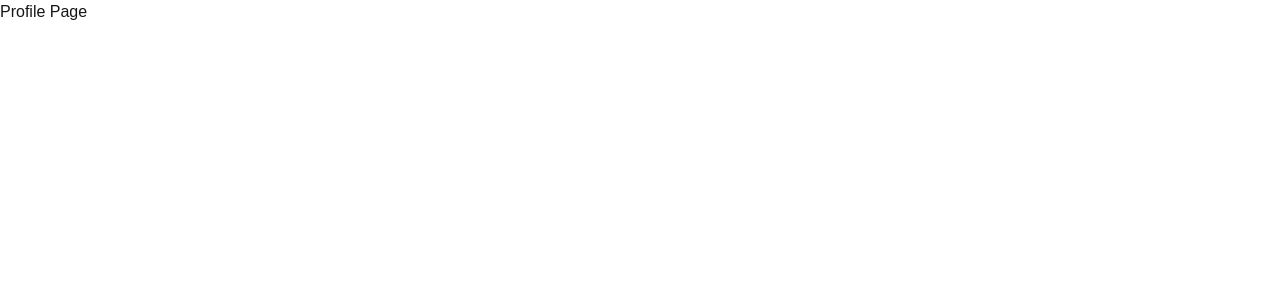
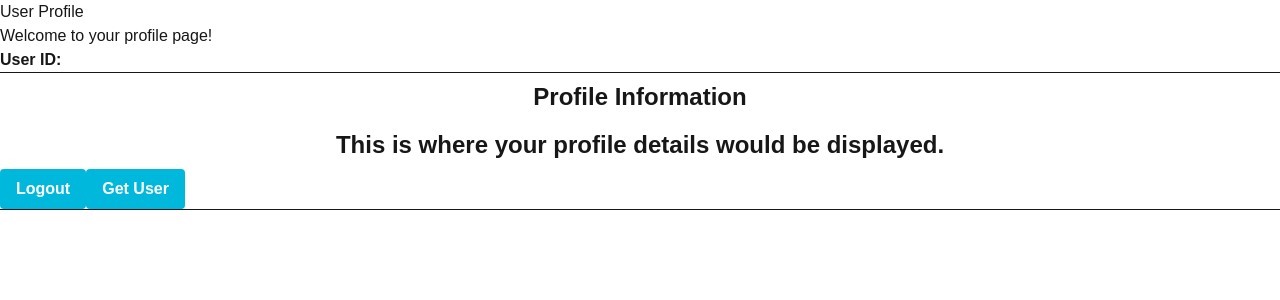
Before and after one commit to vastav-ik/auth-project, a Next.js app: page /profile in a window 1280 px wide. Shown: the top 300 px of the page. Built offline with nearby package versions, Linux system fonts and the light colour scheme.

Commit message:
Implement user authentication routes for fetching current user and logging out; add token validation and redirect logic

```diff
--- /dev/null
+++ b/src/app/api/users/current/route.ts
@@ -0,0 +1,21 @@
+import { getTokenData } from "../../../../helpers/getTokenData";
+import { NextResponse, NextRequest } from "next/server";
+import User from "../../../../models/userModel";
+import connectDB from "../../../../db/config";
+
+export async function GET(request: NextRequest) {
+  await connectDB();
+  try {
+    const tokenData: any = getTokenData(request);
+    const user = await User.findOne({ _id: tokenData.id }).select("-password");
+    if (!user) {
+      return NextResponse.json({ message: "User not found" }, { status: 404 });
+    }
+    return NextResponse.json(
+      { message: "User found", success: true, data: user },
+      { status: 200 }
+    );
+  } catch (error: any) {
+    return NextResponse.json({ message: error.message }, { status: 401 });
+  }
+}
--- /dev/null
+++ b/src/app/api/users/logout/route.ts
@@ -0,0 +1,20 @@
+import { NextAdapter } from "next";
+import { NextResponse } from "next/server";
+
+export async function GET() {
+  try {
+    const response = NextResponse.json({
+      message: "Logout successful",
+      success: true,
+    });
+
+    response.cookies.set("token", "", {
+      httpOnly: true,
+      expires: new Date(0),
+    });
+
+    return response;
+  } catch (error: any) {
+    return NextResponse.json({ message: error.message }, { status: 500 });
+  }
+}
--- a/src/app/profile/[id]/page.tsx
+++ b/src/app/profile/[id]/page.tsx
@@ -1,12 +1,12 @@
 import React from "react";
 interface UserProfileProps {
-  params: {
+  params: Promise<{
     id: string;
-  };
+  }>;
 }
 
-export default function UserProfile({ params }: UserProfileProps) {
-  const { id } = params;
+export default async function UserProfile({ params }: UserProfileProps) {
+  const { id } = await params;
 
   return <h1>User ID: {id}</h1>;
 }
--- a/src/app/profile/page.tsx
+++ b/src/app/profile/page.tsx
@@ -1,7 +1,66 @@
+"use client";
+import axios from "axios";
+import Link from "next/link";
+import { useState } from "react";
+
 export default function ProfilePage() {
+  const logout = async () => {
+    try {
+      await axios.get("/api/users/logout").then((response) => {
+        console.log(response.data);
+      });
+      window.location.href = "/login";
+      console.log("Logout successful");
+    } catch (error) {
+      console.error("Error during logout:", error);
+    }
+  };
+  const [user, setUser] = useState("");
+
+  const getUser = async () => {
+    try {
+      const response = await axios.get("/api/users/current");
+      console.log("User data:", response.data);
+      setUser(response.data.data._id);
+    } catch (error) {
+      console.error("Error fetching user data:", error);
+    }
+  };
+
   return (
     <div>
-      <h1>Profile Page</h1>
+      <h1>User Profile</h1>
+      <p>Welcome to your profile page!</p>
+      <p className="font-bold">
+        User ID:{" "}
+        {user === "Nothing" ? (
+          "Loading..."
+        ) : (
+          <Link href={`/profile/${user}`}>{user}</Link>
+        )}
+      </p>
+      <h2></h2>
+
+      <hr />
+      <div className="bgc-light pad-m text-2xl font-bold text-center flex flex-col items-center justify-center gap-4 py-2">
+        <h2>Profile Information</h2>
+        <p>This is where your profile details would be displayed.</p>
+      </div>
+      <div>
+        <button
+          className="bg-cyan-500 hover:bg-cyan-700 text-white font-bold py-2 px-4 rounded"
+          onClick={logout}
+        >
+          Logout
+        </button>
+        <button
+          className="bg-cyan-500 hover:bg-cyan-700 text-white font-bold py-2 px-4 rounded"
+          onClick={getUser}
+        >
+          Get User
+        </button>
+      </div>
+      <hr />
     </div>
   );
 }
--- /dev/null
+++ b/src/helpers/getTokenData.ts
@@ -0,0 +1,15 @@
+import { NextRequest } from "next/server";
+import jwt from "jsonwebtoken";
+
+export function getTokenData(request: NextRequest) {
+  try {
+    const token = request.cookies.get("token")?.value;
+    if (!token) {
+      throw new Error("No token found");
+    }
+    const decodedToken = jwt.verify(token, process.env.TOKEN_SECRET!);
+    return decodedToken;
+  } catch (error: any) {
+    throw new Error(error.message);
+  }
+}
--- /dev/null
+++ b/src/proxy.ts
@@ -0,0 +1,19 @@
+import { NextResponse, NextRequest } from "next/server";
+
+export function proxy(request: NextRequest) {
+  const path = request.nextUrl.pathname;
+  const isPublicPath = path === "/login" || path === "/signup" || path === "/";
+
+  const token = request.cookies.get("token")?.value || "";
+
+  if (isPublicPath && token) {
+    return NextResponse.redirect(new URL("/profile", request.url));
+  }
+  if (!isPublicPath && !token) {
+    return NextResponse.redirect(new URL("/login", request.url));
+  }
+}
+
+export const config = {
+  matcher: ["/", "/profile", "/login", "/signup"],
+};
```
